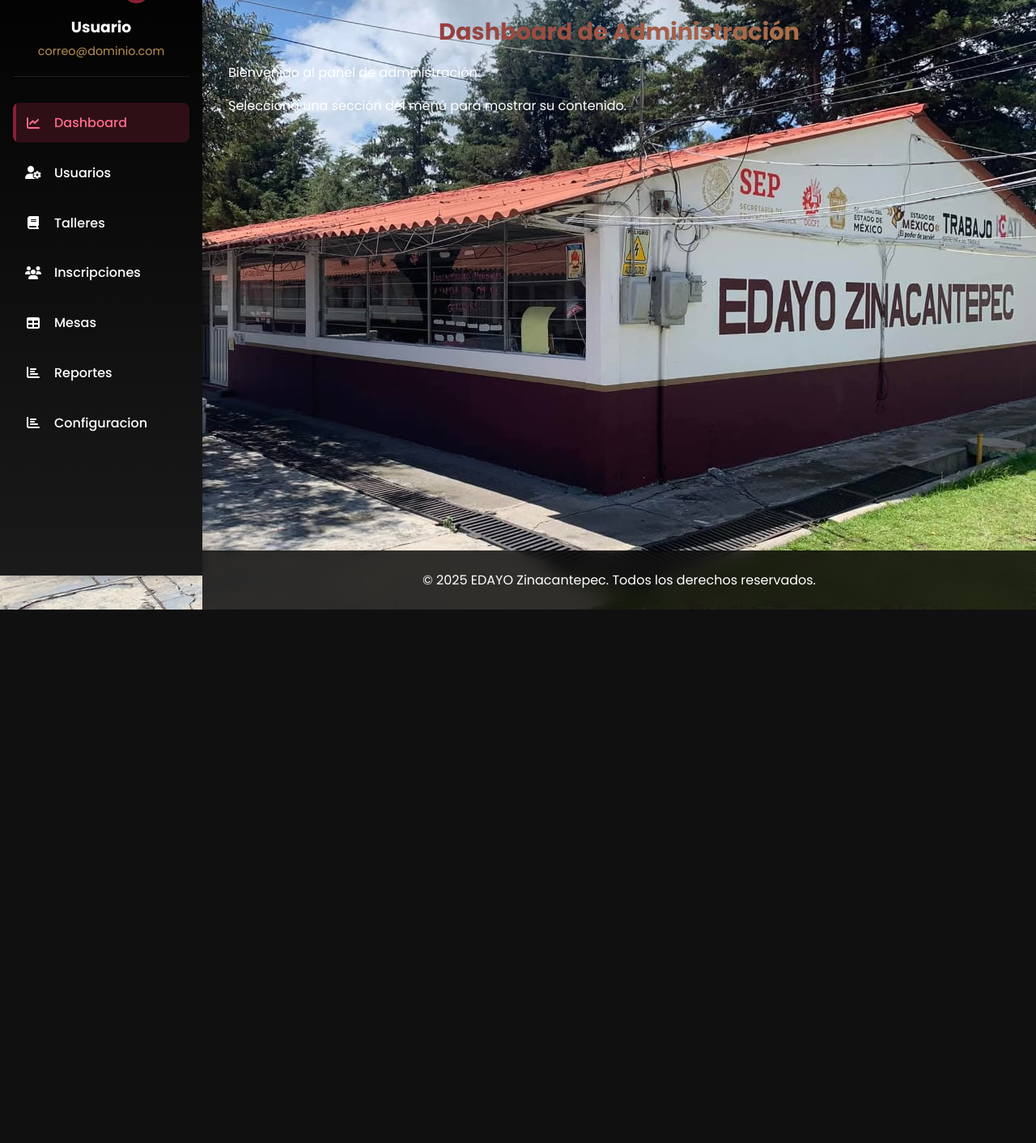
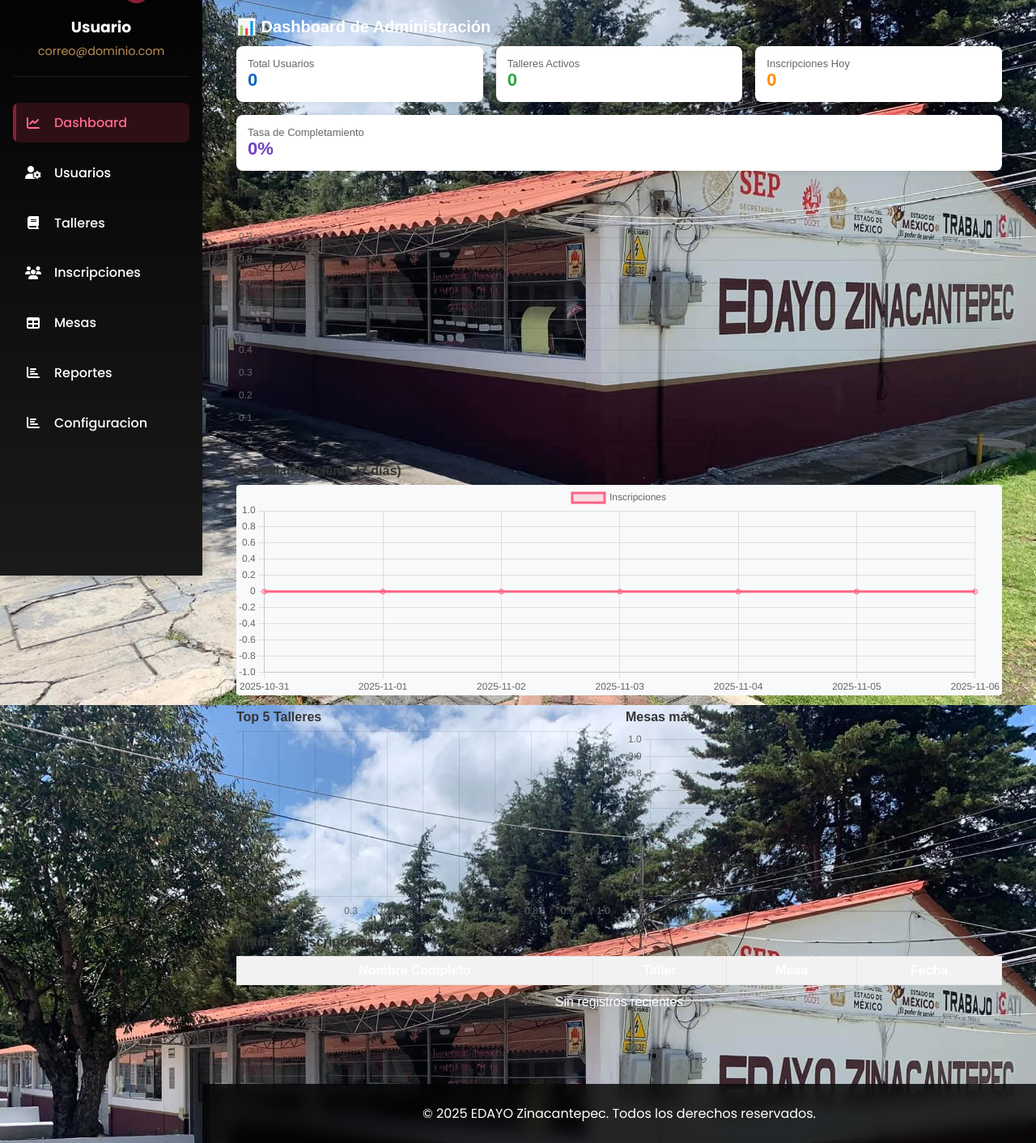
Before and after one commit to SamSanchez710/EXPO-EDAYO-ZINACANTEPEC-2, a PHP site: page /admin/admin.php in a window 1280 px wide. Shown: the part 89-1501 px from the top of the page at 81% size. Before the commit the page ends 842 px from the top, so only its background shows below. Run offline with PHP 8.4, Linux system fonts and the light colour scheme; data that the repository does not hold is empty.

Commit message:
funcionamiento dashboard 2

```diff
--- a/app/controllers/DashboardController.php
+++ b/app/controllers/DashboardController.php
@@ -15,11 +15,10 @@ class DashboardController {
             'inscripcionesHoy' => $this->model->inscripcionesHoy(),
             'tasaCompletamiento' => $this->model->tasaCompletamiento(),
             'inscripcionesPorTaller' => $this->model->inscripcionesPorTaller(),
-        'actividadReciente' => $this->model->actividadReciente(),
-        'topTalleres' => $this->model->topTalleres(),
-        'mesasPopulares' => $this->model->mesasPopulares(),
-        'ultimasInscripciones' => $this->model->ultimasInscripciones()
+            'actividadReciente' => $this->model->actividadReciente(7),
+            'topTalleres' => $this->model->topTalleres(5),
+            'mesasPopulares' => $this->model->mesasPopulares(5),
+            'ultimasInscripciones' => $this->model->ultimasInscripciones(5),
         ];
     }
-
 }
--- a/app/models/DashboardModel.php
+++ b/app/models/DashboardModel.php
@@ -9,100 +9,108 @@ class DashboardModel {
         $this->conn = $database->getConnection();
     }
 
-    // Total de personas registradas
     public function totalUsuarios() {
-        $stmt = $this->conn->prepare("SELECT COUNT(*) as total FROM usuarios");
+        $stmt = $this->conn->prepare("SELECT COUNT(*) FROM usuarios");
         $stmt->execute();
-        return $stmt->fetch(PDO::FETCH_ASSOC)['total'];
+        return (int)$stmt->fetchColumn();
     }
 
-    // Talleres activos
     public function talleresActivos() {
-        $stmt = $this->conn->prepare("SELECT COUNT(*) as total FROM talleres WHERE activo = 1");
+        $stmt = $this->conn->prepare("SELECT COUNT(*) FROM talleres WHERE activo = 1");
         $stmt->execute();
-        return $stmt->fetch(PDO::FETCH_ASSOC)['total'];
+        return (int)$stmt->fetchColumn();
     }
 
-    // Inscripciones hoy
     public function inscripcionesHoy() {
-        $stmt = $this->conn->prepare("SELECT COUNT(*) as total FROM inscripciones WHERE DATE(fecha_registro) = CURDATE()");
+        $stmt = $this->conn->prepare("SELECT COUNT(*) FROM inscripciones WHERE DATE(fecha_registro) = CURDATE()");
         $stmt->execute();
-        return $stmt->fetch(PDO::FETCH_ASSOC)['total'];
+        return (int)$stmt->fetchColumn();
     }
 
-    // Tasa de completamiento (%)
     public function tasaCompletamiento() {
-        $stmt = $this->conn->prepare("SELECT COUNT(*) as total, SUM(confirmacion_asistencia) as completadas FROM inscripciones");
+        $stmt = $this->conn->prepare("SELECT COUNT(*) as total, COALESCE(SUM(confirmacion_asistencia),0) as completadas FROM inscripciones");
         $stmt->execute();
         $res = $stmt->fetch(PDO::FETCH_ASSOC);
-        if($res['total'] == 0) return 0;
-        return round(($res['completadas'] / $res['total']) * 100, 2);
+        if(!$res || (int)$res['total'] === 0) return 0;
+        return round(((int)$res['completadas'] / (int)$res['total']) * 100, 2);
     }
 
-    // Datos para gráfico: inscripciones por taller
     public function inscripcionesPorTaller() {
         $stmt = $this->conn->prepare("
-            SELECT t.nombre as taller, COUNT(i.id) as total
+            SELECT t.nombre AS taller, COUNT(i.id) AS total
             FROM talleres t
             LEFT JOIN inscripciones i ON t.id = i.taller_id
             GROUP BY t.id
+            ORDER BY total DESC
         ");
         $stmt->execute();
         return $stmt->fetchAll(PDO::FETCH_ASSOC);
     }
 
-    // Datos para gráfico: actividad reciente (últimos 7 días)
-    public function actividadReciente() {
+    public function actividadReciente($days = 7) {
         $stmt = $this->conn->prepare("
-            SELECT DATE(fecha_registro) as fecha, COUNT(*) as total
+            SELECT DATE(fecha_registro) AS fecha, COUNT(*) AS total
             FROM inscripciones
-            WHERE fecha_registro >= DATE_SUB(CURDATE(), INTERVAL 7 DAY)
+            WHERE fecha_registro >= DATE_SUB(CURDATE(), INTERVAL :d DAY)
             GROUP BY DATE(fecha_registro)
             ORDER BY fecha ASC
         ");
+        $stmt->bindValue(':d', (int)$days, PDO::PARAM_INT);
+        $stmt->execute();
+        $rows = $stmt->fetchAll(PDO::FETCH_ASSOC);
+
+        // Ensure all days present (fill zeros)
+        $out = [];
+        for ($i = $days-1; $i >= 0; $i--) {
+            $day = date('Y-m-d', strtotime("-{$i} days"));
+            $out[$day] = 0;
+        }
+        foreach($rows as $r) {
+            $out[$r['fecha']] = (int)$r['total'];
+        }
+        $result = [];
+        foreach($out as $date => $total) $result[] = ['fecha'=>$date, 'total'=>$total];
+        return $result;
+    }
+
+    public function topTalleres($limit = 5) {
+        $stmt = $this->conn->prepare("
+            SELECT t.nombre AS taller, COUNT(i.id) AS total
+            FROM talleres t
+            LEFT JOIN inscripciones i ON t.id = i.taller_id
+            GROUP BY t.id
+            ORDER BY total DESC
+            LIMIT :lim
+        ");
+        $stmt->bindValue(':lim', (int)$limit, PDO::PARAM_INT);
         $stmt->execute();
         return $stmt->fetchAll(PDO::FETCH_ASSOC);
     }
 
-    // Top 5 talleres con más inscripciones
-public function topTalleres() {
+    public function mesasPopulares($limit = 5) {
+        // Aquí la relación se basa en el campo mesa_trabajo en inscripciones (tal como tenías)
         $stmt = $this->conn->prepare("
-        SELECT t.nombre as taller, COUNT(i.id) as total
-        FROM talleres t
-        LEFT JOIN inscripciones i ON t.id = i.taller_id
-        GROUP BY t.id
+            SELECT m.nombre_mesa AS mesa, COUNT(i.id) AS total
+            FROM mesas_trabajo m
+            LEFT JOIN inscripciones i ON m.nombre_mesa = i.mesa_trabajo
+            GROUP BY m.id
             ORDER BY total DESC
-        LIMIT 5
+            LIMIT :lim
         ");
+        $stmt->bindValue(':lim', (int)$limit, PDO::PARAM_INT);
         $stmt->execute();
         return $stmt->fetchAll(PDO::FETCH_ASSOC);
     }
 
-// Mesas más populares
-public function mesasPopulares() {
-    $stmt = $this->conn->prepare("
-        SELECT m.nombre_mesa as mesa, COUNT(i.id) as total
-        FROM mesas_trabajo m
-        LEFT JOIN inscripciones i ON m.nombre_mesa = i.mesa_trabajo
-        GROUP BY m.id
-        ORDER BY total DESC
-        LIMIT 5
-    ");
-    $stmt->execute();
-    return $stmt->fetchAll(PDO::FETCH_ASSOC);
-}
-
-// Últimas 5 inscripciones
-public function ultimasInscripciones() {
+    public function ultimasInscripciones($limit = 5) {
         $stmt = $this->conn->prepare("
             SELECT nombre, apellido_paterno, apellido_materno, taller_seleccionado, mesa_trabajo, fecha_registro
             FROM inscripciones
             ORDER BY fecha_registro DESC
-        LIMIT 5
+            LIMIT :lim
         ");
+        $stmt->bindValue(':lim', (int)$limit, PDO::PARAM_INT);
         $stmt->execute();
         return $stmt->fetchAll(PDO::FETCH_ASSOC);
     }
-
-
 }
--- a/public/Vistas/admin/admin.php
+++ b/public/Vistas/admin/admin.php
@@ -82,16 +82,16 @@ if (isset($_SESSION['user_id'])) {
 
   <!-- Contenido Principal -->
   <main class="main-content">
-    <section id="dashboard" class="active-section">
-      <h1 class="titulo-admin">Dashboard de Administración</h1>
-      <p>Bienvenido al panel de administración.</p>
-    </section>
+  <!-- Puedes eliminar esta parte si lo cargas dinámicamente -->
+  <!-- <section id="dashboard" class="active-section">
+    <h1 class="titulo-admin">Dashboard de Administración</h1>
+    <p>Bienvenido al panel de administración.</p>
+  </section> -->
 
-    <!-- Contenedor dinámico de CRUDs -->
-    <section id="dynamicSection" style="display:block;">
-      <p>Selecciona una sección del menú para mostrar su contenido.</p>
-    </section>
-  </main>
+  <!-- Contenedor dinámico de CRUDs -->
+  <section id="dynamicSection" style="display:block;"></section>
+</main>
+
 
   <!-- Modal global -->
   <div id="modalOverlay" style="display:none; position:fixed; top:0; left:0; width:100%; height:100%; background:rgba(0,0,0,0.5); justify-content:center; align-items:center; z-index:9999;">
@@ -363,6 +363,26 @@ if (isset($_SESSION['user_id'])) {
       })
       .catch(() => alert('Error al subir la foto'));
   }
+
+// =============================
+// ✅ Cargar Dashboard por defecto al iniciar
+// =============================
+document.addEventListener('DOMContentLoaded', function () {
+  console.log('[init] Cargando Dashboard por defecto...');
+  loadCRUD('dashboard/index.php');
+
+  // Marcar el link de Dashboard como activo (opcional)
+  const dashboardLink = document.querySelector('.nav-link[data-section="dashboard"]');
+  if (dashboardLink) {
+    dashboardLink.classList.add('active');
+  }
+
+  // Ocultar las demás secciones estáticas
+  const staticSections = document.querySelectorAll('main > section:not(#dynamicSection)');
+  staticSections.forEach(s => s.style.display = 'none');
+});
+
+
 </script>
 
 
--- a/public/Vistas/admin/dashboard/index.php
+++ b/public/Vistas/admin/dashboard/index.php
@@ -1,164 +1,164 @@
 <?php
 require_once __DIR__ . '/../../../../app/controllers/DashboardController.php';
-
 $controller = new DashboardController();
 $data = $controller->index();
 ?>
 
-<!DOCTYPE html>
-<html lang="es">
-<head>
-    <meta charset="UTF-8">
-    <title>Dashboard</title>
-    <script src="https://cdn.jsdelivr.net/npm/chart.js"></script>
-    <style>
-        body { font-family: Arial, sans-serif; margin: 20px; }
-        .row { display: flex; flex-wrap: wrap; gap: 20px; }
-        .card { background: #f5f5f5; padding: 20px; border-radius: 8px; flex: 1; min-width: 200px; text-align: center; }
-        .chart-container { width: 100%; margin-top: 30px; }
-        table { width: 100%; border-collapse: collapse; margin-top: 20px; }
-        th, td { border: 1px solid #ccc; padding: 8px; text-align: left; }
-        th { background-color: #f2f2f2; }
-    </style>
-</head>
-<body>
+<div id="dashboardSection" style="font-family: Arial, sans-serif; padding: 10px;">
+  <h1 style="margin-bottom:12px;">📊 Dashboard de Administración</h1>
 
-<div id="dashboardSection">
-<h1>Dashboard</h1>
+  <div style="display:flex; gap:16px; flex-wrap:wrap; margin-bottom:18px;">
+    <div style="flex:1; min-width:200px; background:#fff; border-radius:8px; padding:14px; box-shadow:0 2px 6px rgba(0,0,0,0.06);">
+      <div style="font-size:13px; color:#666;">Total Usuarios</div>
+      <div style="font-size:22px; font-weight:700; color:#0b66c3;"><?= $data['totalUsuarios'] ?></div>
+    </div>
 
-<div class="row">
-    <div class="card">
-        <h3>Total de personas registradas</h3>
-        <p><?= $data['totalUsuarios'] ?></p>
+    <div style="flex:1; min-width:200px; background:#fff; border-radius:8px; padding:14px; box-shadow:0 2px 6px rgba(0,0,0,0.06);">
+      <div style="font-size:13px; color:#666;">Talleres Activos</div>
+      <div style="font-size:22px; font-weight:700; color:#28a745;"><?= $data['talleresActivos'] ?></div>
     </div>
-    <div class="card">
-        <h3>Talleres activos</h3>
-        <p><?= $data['talleresActivos'] ?></p>
+
+    <div style="flex:1; min-width:200px; background:#fff; border-radius:8px; padding:14px; box-shadow:0 2px 6px rgba(0,0,0,0.06);">
+      <div style="font-size:13px; color:#666;">Inscripciones Hoy</div>
+      <div style="font-size:22px; font-weight:700; color:#ff8c00;"><?= $data['inscripcionesHoy'] ?></div>
     </div>
-    <div class="card">
-        <h3>Inscripciones hoy</h3>
-        <p><?= $data['inscripcionesHoy'] ?></p>
-    </div>
-    <div class="card">
-        <h3>Tasa de completamiento</h3>
-        <p><?= $data['tasaCompletamiento'] ?>%</p>
+
+    <div style="flex:1; min-width:200px; background:#fff; border-radius:8px; padding:14px; box-shadow:0 2px 6px rgba(0,0,0,0.06);">
+      <div style="font-size:13px; color:#666;">Tasa de Completamiento</div>
+      <div style="font-size:22px; font-weight:700; color:#6f42c1;"><?= $data['tasaCompletamiento'] ?>%</div>
     </div>
   </div>
 
-<div class="chart-container">
-    <h3>Inscripciones por Taller</h3>
-    <canvas id="chartTaller"></canvas>
+  <div style="margin-top:10px;">
+    <div style="margin-bottom:18px;">
+      <h3 style="margin:0 0 8px 0;">Inscripciones por Taller</h3>
+      <canvas id="chartTaller" style="max-height:300px;"></canvas>
     </div>
 
-<div class="chart-container">
-    <h3>Actividad Reciente (últimos 7 días)</h3>
-    <canvas id="chartActividad"></canvas>
+    <div style="margin-bottom:18px;">
+      <h3 style="margin:0 0 8px 0;">Actividad Reciente (7 días)</h3>
+      <canvas id="chartActividad" style="max-height:260px;"></canvas>
     </div>
 
-<div class="chart-container">
-    <h3>Top 5 Talleres con más inscripciones</h3>
-    <canvas id="chartTopTalleres"></canvas>
+    <div style="display:flex; gap:16px; flex-wrap:wrap;">
+      <div style="flex:1; min-width:300px;">
+        <h3 style="margin:0 0 8px 0;">Top 5 Talleres</h3>
+        <canvas id="chartTopTalleres" style="max-height:260px;"></canvas>
       </div>
 
-<div class="chart-container">
-    <h3>Mesas más populares</h3>
-    <canvas id="chartMesasPopulares"></canvas>
+      <div style="flex:1; min-width:300px;">
+        <h3 style="margin:0 0 8px 0;">Mesas más Populares</h3>
+        <canvas id="chartMesasPopulares" style="max-height:260px;"></canvas>
+      </div>
     </div>
 
-<div class="chart-container">
-    <h3>Últimas 5 inscripciones</h3>
-    <table>
+    <div style="margin-top:20px;">
+      <h3 style="margin:0 0 8px 0;">Últimas 5 Inscripciones</h3>
+      <div style="overflow:auto;">
+        <table style="width:100%; border-collapse:collapse;">
           <thead>
-            <tr>
-                <th>Nombre completo</th>
-                <th>Taller</th>
-                <th>Mesa</th>
-                <th>Fecha Registro</th>
+            <tr style="background:#f2f2f2;">
+              <th style="padding:8px; border:1px solid #e6e6e6;">Nombre Completo</th>
+              <th style="padding:8px; border:1px solid #e6e6e6;">Taller</th>
+              <th style="padding:8px; border:1px solid #e6e6e6;">Mesa</th>
+              <th style="padding:8px; border:1px solid #e6e6e6;">Fecha</th>
             </tr>
           </thead>
           <tbody>
+            <?php if(!empty($data['ultimasInscripciones'])): ?>
               <?php foreach($data['ultimasInscripciones'] as $i): ?>
                 <tr>
-                    <td><?= htmlspecialchars($i['nombre'].' '.$i['apellido_paterno'].' '.$i['apellido_materno']) ?></td>
-                    <td><?= htmlspecialchars($i['taller_seleccionado']) ?></td>
-                    <td><?= htmlspecialchars($i['mesa_trabajo']) ?></td>
-                    <td><?= $i['fecha_registro'] ?></td>
+                  <td style="padding:8px; border:1px solid #eee;"><?= htmlspecialchars($i['nombre'].' '.$i['apellido_paterno'].' '.$i['apellido_materno']) ?></td>
+                  <td style="padding:8px; border:1px solid #eee;"><?= htmlspecialchars($i['taller_seleccionado']) ?></td>
+                  <td style="padding:8px; border:1px solid #eee;"><?= htmlspecialchars($i['mesa_trabajo']) ?></td>
+                  <td style="padding:8px; border:1px solid #eee;"><?= htmlspecialchars($i['fecha_registro']) ?></td>
                 </tr>
               <?php endforeach; ?>
+            <?php else: ?>
+              <tr><td colspan="4" style="text-align:center; padding:12px;">Sin registros recientes</td></tr>
+            <?php endif; ?>
           </tbody>
         </table>
       </div>
-</div> <!-- Fin dashboardSection -->
+    </div>
+  </div>
+</div>
 
 <script>
-(() => {
-  const root = document.getElementById('dashboardSection') || document;
+/**
+ * Este script se asegura de:
+ * - Cargar Chart.js si no está presente
+ * - Inicializar gráficos después de que la vista sea inyectada dinámicamente
+ */
+(function(){
+  function cargarChart(callback){
+    if(window.Chart) return callback();
+    const s = document.createElement('script');
+    s.src = 'https://cdn.jsdelivr.net/npm/chart.js';
+    s.onload = callback;
+    document.head.appendChild(s);
+  }
 
-  // Gráfico de inscripciones por taller
-  const ctxTaller = root.querySelector('#chartTaller').getContext('2d');
-  new Chart(ctxTaller, {
+  function init(){
+    const root = document.getElementById('dashboardSection');
+    if(!root) return;
+
+    // Extraer datos (protegidos: si no hay valores, pasar arrays vacíos)
+    const labelsTaller = <?= json_encode(array_column($data['inscripcionesPorTaller'], 'taller')) ?> || [];
+    const dataTaller = <?= json_encode(array_column($data['inscripcionesPorTaller'], 'total')) ?> || [];
+
+    const labelsAct = <?= json_encode(array_column($data['actividadReciente'], 'fecha')) ?> || [];
+    const dataAct = <?= json_encode(array_column($data['actividadReciente'], 'total')) ?> || [];
+
+    const labelsTop = <?= json_encode(array_column($data['topTalleres'], 'taller')) ?> || [];
+    const dataTop = <?= json_encode(array_column($data['topTalleres'], 'total')) ?> || [];
+
+    const labelsMesas = <?= json_encode(array_column($data['mesasPopulares'], 'mesa')) ?> || [];
+    const dataMesas = <?= json_encode(array_column($data['mesasPopulares'], 'total')) ?> || [];
+
+    // Chart: Inscripciones por Taller
+    try {
+      new Chart(root.querySelector('#chartTaller').getContext('2d'), {
         type: 'bar',
-      data: {
-          labels: <?= json_encode(array_column($data['inscripcionesPorTaller'], 'taller')) ?>,
-          datasets: [{
-              label: 'Inscripciones',
-              data: <?= json_encode(array_column($data['inscripcionesPorTaller'], 'total')) ?>,
-              backgroundColor: 'rgba(54, 162, 235, 0.6)'
-          }]
-      },
-      options: { responsive: true, plugins: { legend: { display: false } } }
+        data: { labels: labelsTaller, datasets: [{ data: dataTaller, backgroundColor: 'rgba(54,162,235,.7)' }] },
+        options: { responsive:true, plugins:{ legend:{display:false} } }
       });
+    } catch(e){ console.warn('Error chartTaller', e); }
 
-  // Gráfico de actividad reciente
-  const ctxActividad = root.querySelector('#chartActividad').getContext('2d');
-  new Chart(ctxActividad, {
+    // Chart: Actividad reciente
+    try {
+      new Chart(root.querySelector('#chartActividad').getContext('2d'), {
         type: 'line',
-      data: {
-          labels: <?= json_encode(array_column($data['actividadReciente'], 'fecha')) ?>,
-          datasets: [{
-              label: 'Inscripciones',
-              data: <?= json_encode(array_column($data['actividadReciente'], 'total')) ?>,
-              borderColor: 'rgba(255, 99, 132, 1)',
-              backgroundColor: 'rgba(255, 99, 132, 0.2)',
-              fill: true,
-              tension: 0.3
-          }]
-      },
-      options: { responsive: true }
+        data: { labels: labelsAct, datasets: [{ label:'Inscripciones', data: dataAct, borderColor:'#ff6384', backgroundColor:'rgba(255,99,132,0.2)', fill:true, tension:0.3 }] },
+        options: { responsive:true }
       });
+    } catch(e){ console.warn('Error chartActividad', e); }
 
-  // Gráfico Top Talleres
-  const ctxTopTalleres = root.querySelector('#chartTopTalleres').getContext('2d');
-  new Chart(ctxTopTalleres, {
+    // Chart: Top Talleres
+    try {
+      new Chart(root.querySelector('#chartTopTalleres').getContext('2d'), {
         type: 'bar',
-      data: {
-          labels: <?= json_encode(array_column($data['topTalleres'], 'taller')) ?>,
-          datasets: [{
-              label: 'Inscripciones',
-              data: <?= json_encode(array_column($data['topTalleres'], 'total')) ?>,
-              backgroundColor: 'rgba(255, 159, 64, 0.6)'
-          }]
-      },
-      options: { responsive: true, plugins: { legend: { display: false } } }
+        data: { labels: labelsTop, datasets: [{ data: dataTop, backgroundColor:'rgba(255,159,64,0.7)' }] },
+        options: { responsive:true, indexAxis:'y', plugins:{ legend:{display:false} } }
       });
+    } catch(e){ console.warn('Error chartTopTalleres', e); }
 
-  // Gráfico Mesas Populares
-  const ctxMesas = root.querySelector('#chartMesasPopulares').getContext('2d');
-  new Chart(ctxMesas, {
+    // Chart: Mesas Populares
+    try {
+      new Chart(root.querySelector('#chartMesasPopulares').getContext('2d'), {
         type: 'bar',
-      data: {
-          labels: <?= json_encode(array_column($data['mesasPopulares'], 'mesa')) ?>,
-          datasets: [{
-              label: 'Inscripciones',
-              data: <?= json_encode(array_column($data['mesasPopulares'], 'total')) ?>,
-              backgroundColor: 'rgba(75, 192, 192, 0.6)'
-          }]
-      },
-      options: { responsive: true, plugins: { legend: { display: false } } }
+        data: { labels: labelsMesas, datasets: [{ data: dataMesas, backgroundColor:'rgba(75,192,192,0.7)' }] },
+        options: { responsive:true, plugins:{ legend:{display:false} } }
       });
+    } catch(e){ console.warn('Error chartMesasPopulares', e); }
+  }
 
+  cargarChart(init);
 })();
 </script>
 
-</body>
-</html>
+<style>
+/* Minimal styling adicional (puedes integrarlo en tu CSS global) */
+#dashboardSection h1 { font-size:20px; }
+#dashboardSection h3 { font-size:16px; margin-bottom:6px; color:#333; }
+</style>
```
Lines whose indentation alone changed are shown as unchanged.
